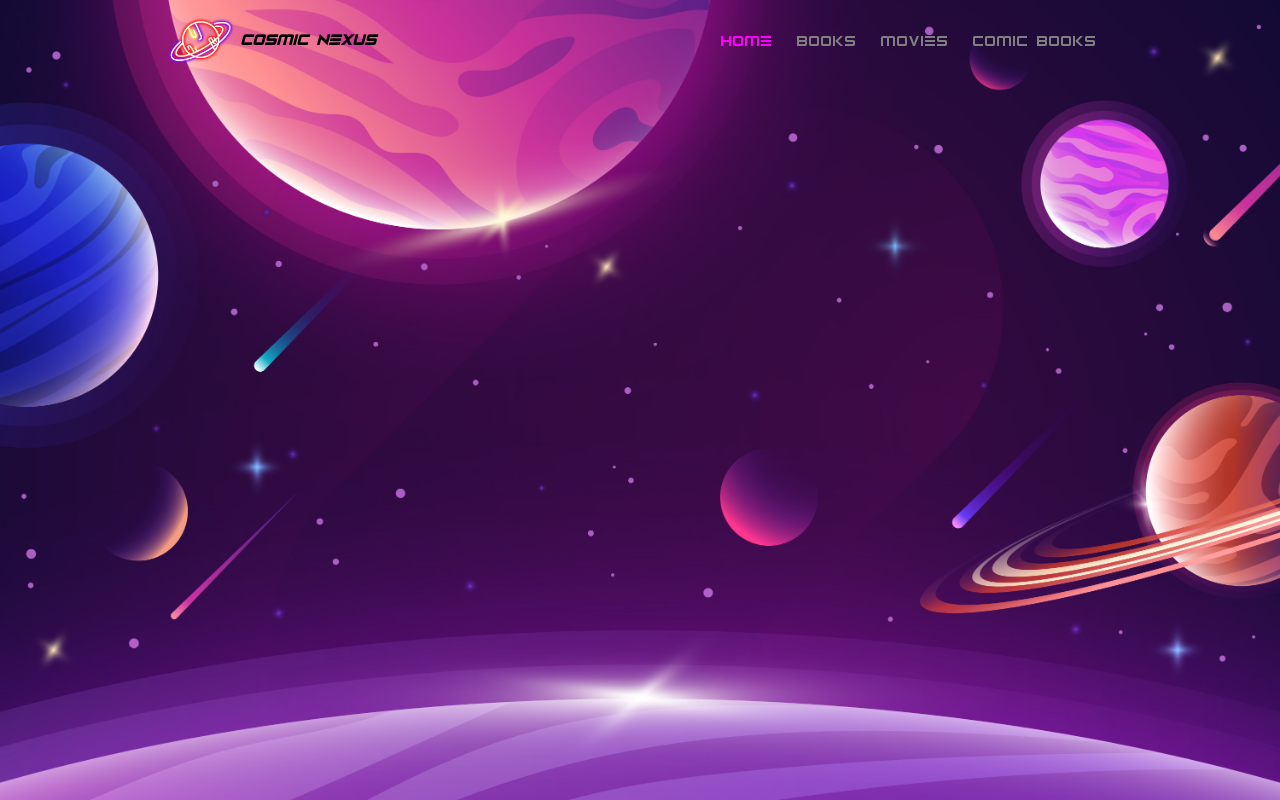
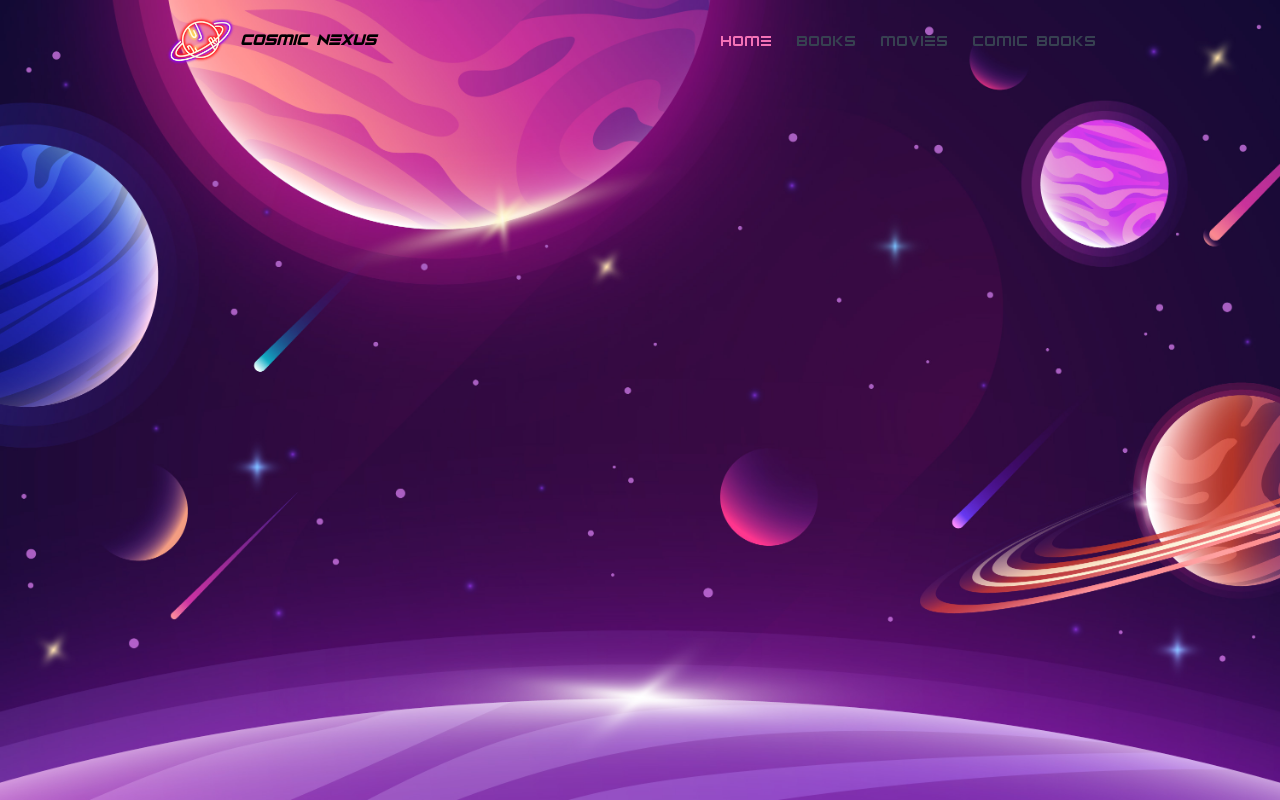
Before and after one commit to danilo-cupido/cosmic-nexus, a React (Create React App) app: page / in a window 1280 px wide. Built offline with nearby package versions, Linux system fonts and the light colour scheme.

Commit message:
refactor navlink style

```diff
--- a/src/components/Navbar.tsx
+++ b/src/components/Navbar.tsx
@@ -12,7 +12,7 @@ const Navbar = () => {
 		<div className='flex bg-transparent items-center justify-between'>
 			<div className='flex items-center'>
 				<img src={logo} alt='Cosmic Nexus logo' className='w-20' />
-				<p className="font-['RobotReavers'] font-semibold">COSMIC NEXUS</p>
+				<p className='font-["RobotReavers"] font-semibold'>COSMIC NEXUS</p>
 			</div>
 			<ul className='flex'>
 				{categories.map((category, index) => {
@@ -20,10 +20,11 @@ const Navbar = () => {
 						<li className='mr-6' key={`navItem-${index}`}>
 							<NavLink
 								to={category.url}
-								style={({ isActive }) => {
-									return { color: isActive ? 'magenta' : 'grey' };
+								className={({ isActive }) => {
+									return `${
+										isActive ? 'text-pink-400' : 'text-gray-700'
+									} font-["RobotReaversItalic"]`;
 								}}
-								className="font-['RobotReaversItalic']"
 							>
 								{category.name}
 							</NavLink>
--- a/src/pages/Books.tsx
+++ b/src/pages/Books.tsx
@@ -71,7 +71,7 @@ const Books = () => {
 			{noResult && (
 				<div className='flex justify-center items-center mt-20'>
 					<img src={robot} alt='A disappointed robot' className='w-auto h-16' />
-					<p className="text-2xl font-['RobotReaversItalic'] pl-6">
+					<p className='text-2xl font-["RobotReaversItalic"] pl-6'>
 						No Books found
 					</p>
 				</div>
```
